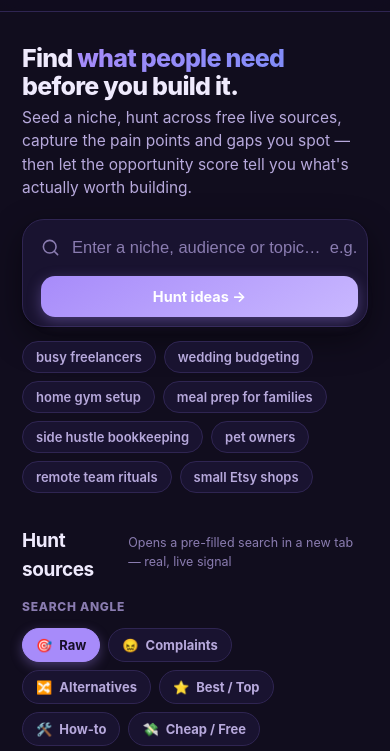
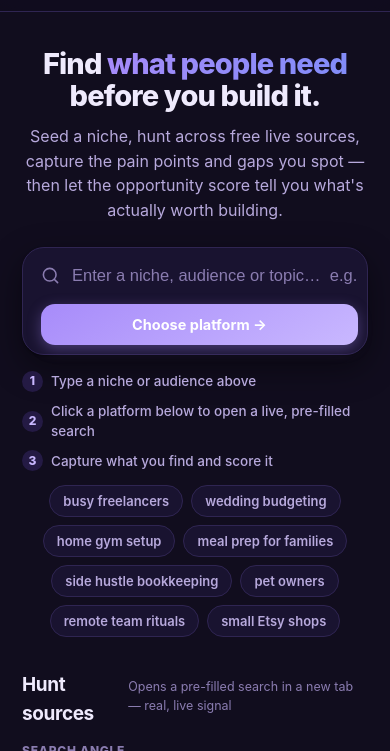
Before and after one commit to LassiB999/idea-finder, a plain HTML site: page index.html in a window 390 px wide. Shown: the part 77-828 px from the top of the page. Drawn offline with Linux system fonts and the light colour scheme.

Commit message:
Make the two-step flow obvious and give the hero room
Three things people were missing on arrival:

The primary button said 'Hunt ideas', which reads as 'this does the work for
you'. It now says 'Choose platform' — the button prepares the sources, and the
result only appears once you pick one. A numbered 1-2-3 line under the seed bar
spells out the flow, since the platform cards are inert until a niche is typed
(they render as disabled divs and only become links afterwards) and nothing
said so.

The hero is centred and stepped up from 30px to 38/44/50px across breakpoints;
at the old size the seed bar below was out-shouting the headline. Example
chips are centred to match. On phones the steps stack left-aligned — three
centred rows read as a jumble.

Co-Authored-By: Claude Opus 5 <noreply@anthropic.com>

```diff
--- a/index.html
+++ b/index.html
@@ -130,8 +130,11 @@ button{font-family:inherit}
    in a narrow column, but stays capped — full-bleed would stretch the source
    cards into unreadable letterboxes. */
 .wrap{max-width:var(--maxw);margin:0 auto;padding:26px 22px}
-.hero h1{font-size:30px;line-height:1.12;letter-spacing:-.03em;margin:6px 0 6px;font-weight:800}
-.hero p{margin:0 0 20px;color:var(--ink-2);font-size:15.5px;max-width:60ch}
+/* Centred so the headline reads as the page's opening statement rather than a
+   left-hugging label, and sized up — it was losing to the seed bar below it. */
+.hero{text-align:center;margin:10px 0 24px}
+.hero h1{font-size:38px;line-height:1.1;letter-spacing:-.03em;margin:6px 0 12px;font-weight:800}
+.hero p{margin:0 auto 22px;color:var(--ink-2);font-size:17.5px;line-height:1.55;max-width:60ch}
 .grad{background:linear-gradient(115deg,var(--brand),var(--sky));-webkit-background-clip:text;background-clip:text;color:transparent}
 
 /* Seed bar */
@@ -155,7 +158,19 @@ button{font-family:inherit}
 .btn.ghost{background:var(--surface-2);color:var(--ink);box-shadow:none;border:1px solid var(--line)}
 .btn.ghost:hover{border-color:var(--brand)}
 
-.chips{display:flex;flex-wrap:wrap;gap:8px;margin-top:14px}
+/* Numbered flow under the seed bar. Sits on one line when there is room and
+   wraps to stacked rows when there is not — never scrolls sideways. */
+.steps{
+  list-style:none;display:flex;flex-wrap:wrap;justify-content:center;gap:8px 18px;
+  margin:16px 0 0;padding:0;color:var(--ink-2);font-size:13.5px;font-weight:500;
+}
+.steps li{display:flex;align-items:center;gap:8px}
+.steps b{
+  display:grid;place-items:center;width:21px;height:21px;border-radius:999px;flex:0 0 auto;
+  background:var(--brand-soft);color:var(--brand-ink);font-size:12px;font-weight:800;
+}
+
+.chips{display:flex;flex-wrap:wrap;gap:8px;margin-top:14px;justify-content:center}
 .chip{
   padding:7px 13px;border-radius:999px;background:var(--surface);border:1px solid var(--line);
   font-size:13px;font-weight:600;color:var(--ink-2);cursor:pointer;transition:.14s;
@@ -266,7 +281,14 @@ input[type=range]#w_comp::-webkit-slider-thumb{background:var(--rose)}
 
 .foot{max-width:var(--maxw);margin:30px auto 0;padding:0 22px;color:var(--ink-3);font-size:12.5px;display:flex;gap:14px;flex-wrap:wrap;align-items:center}
 .dot{width:5px;height:5px;border-radius:50%;background:var(--ink-3)}
-@media(max-width:560px){.hero h1{font-size:25px}.seedbar{flex-wrap:wrap}.btn{width:100%}}
+@media(max-width:560px){
+  .hero h1{font-size:29px}
+  .hero p{font-size:16px}
+  .seedbar{flex-wrap:wrap}
+  .btn{width:100%}
+  /* Stacked and left-aligned on phones — three centred rows read as a jumble. */
+  .steps{flex-direction:column;align-items:flex-start;gap:9px}
+}
 
 /* ---------- Wide monitors ----------
    Widen in steps rather than one jump, and grow the capture column with the
@@ -274,7 +296,7 @@ input[type=range]#w_comp::-webkit-slider-thumb{background:var(--rose)}
    source grid needs no help: auto-fill already adds columns as room appears. */
 @media(min-width:1400px){
   :root{--maxw:1320px}
-  .hero h1{font-size:34px}
+  .hero h1{font-size:44px}
   .two{grid-template-columns:380px 1fr}
   /* Fixed column counts that divide the 12 sources evenly. auto-fill would
      fit 5 here and leave a ragged 5+5+2; 4+4+4 and 6+6 stay balanced. */
@@ -282,7 +304,8 @@ input[type=range]#w_comp::-webkit-slider-thumb{background:var(--rose)}
 }
 @media(min-width:1750px){
   :root{--maxw:1560px}
-  .hero h1{font-size:38px}
+  .hero h1{font-size:50px}
+  .hero p{font-size:18.5px}
   .two{grid-template-columns:420px 1fr}
   .grid{grid-template-columns:repeat(6,1fr)}
 }
@@ -311,8 +334,17 @@ input[type=range]#w_comp::-webkit-slider-thumb{background:var(--rose)}
   <div class="seedbar">
     <svg class="s" viewBox="0 0 24 24" fill="none" stroke="currentColor" stroke-width="2" stroke-linecap="round" stroke-linejoin="round"><circle cx="11" cy="11" r="8"/><path d="m21 21-4.3-4.3"/></svg>
     <input id="seed" placeholder="Enter a niche, audience or topic…  e.g. busy freelancers, wedding budgeting, home gym" autocomplete="off" />
-    <button class="btn" id="huntBtn">Hunt ideas →</button>
+    <button class="btn" id="huntBtn">Choose platform →</button>
   </div>
+
+  <!-- The two-step flow is not obvious on arrival: people typed a niche and
+       then waited for results that only appear once they pick a platform. -->
+  <ol class="steps">
+    <li><b>1</b> Type a niche or audience above</li>
+    <li><b>2</b> Click a platform below to open a live, pre-filled search</li>
+    <li><b>3</b> Capture what you find and score it</li>
+  </ol>
+
   <div class="chips" id="examples"></div>
 
   <div class="sec">
```
